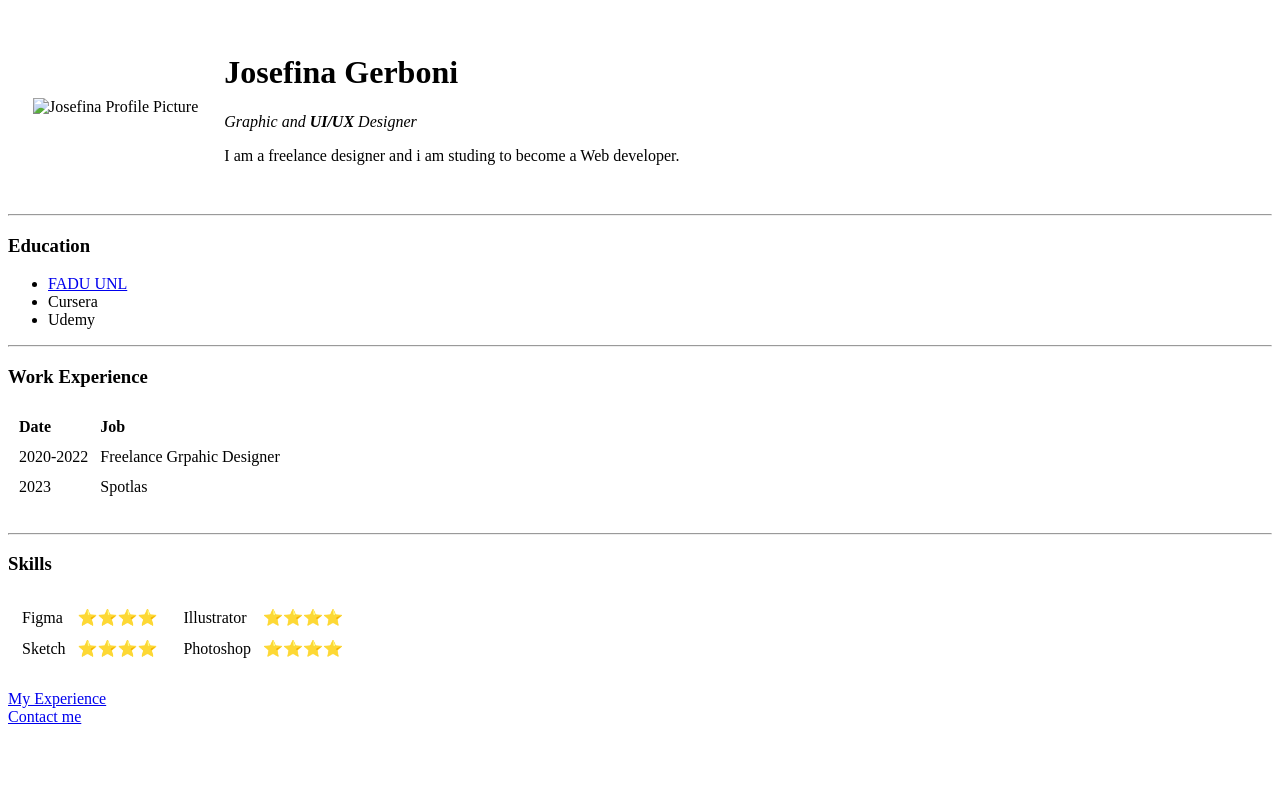
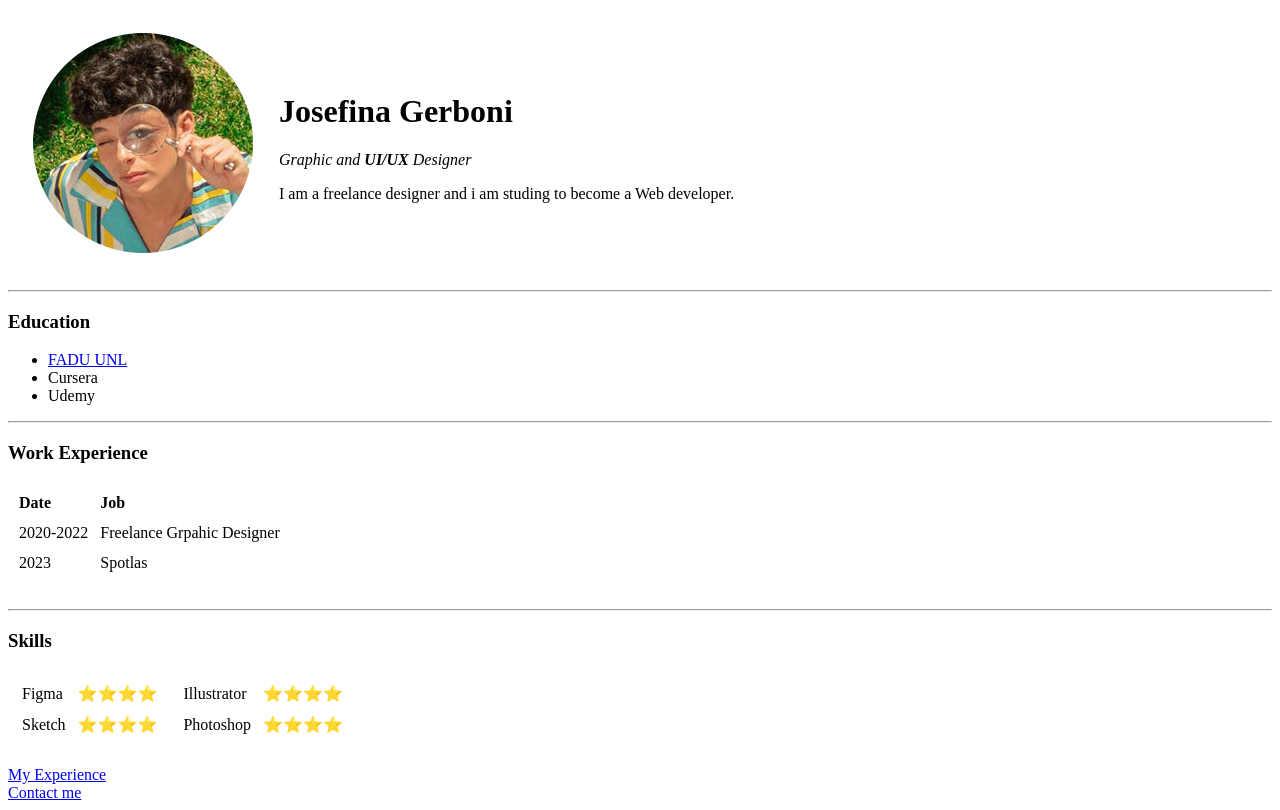
Before and after one commit to josefinagerboni/CV, a plain HTML site: page index.html in a window 1280 px wide. Drawn offline with Linux system fonts and the light colour scheme.

Commit message:
Update index.html

```diff
--- a/index.html
+++ b/index.html
@@ -7,7 +7,7 @@
     <body>
         <table cellspacing="24">
             <tr>
-                <td><img src="Profile img.jpg" alt="Josefina Profile Picture"></td>
+                <td><img src="Profile Img.png" alt="Josefina Profile Picture"></td>
                 <td><h1>Josefina Gerboni</h1>
                 <p><em>Graphic and <strong>UI/UX</strong> Designer</em></p>
                 <p>I am a freelance designer and i am studing to become a Web developer.</p></td>
```
